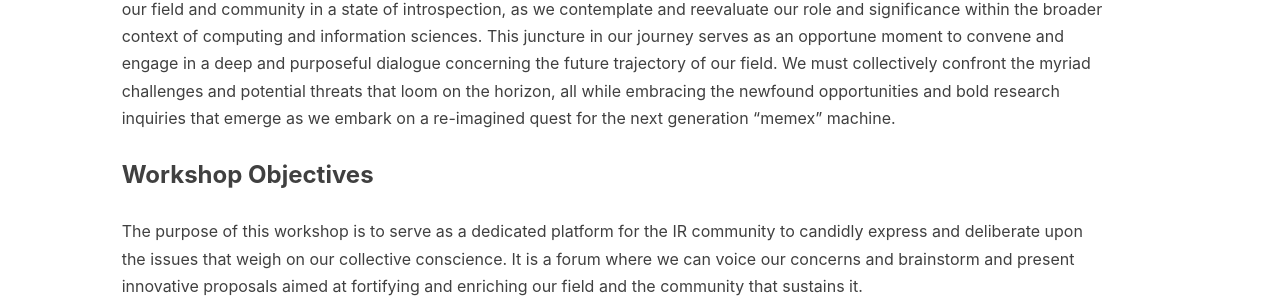
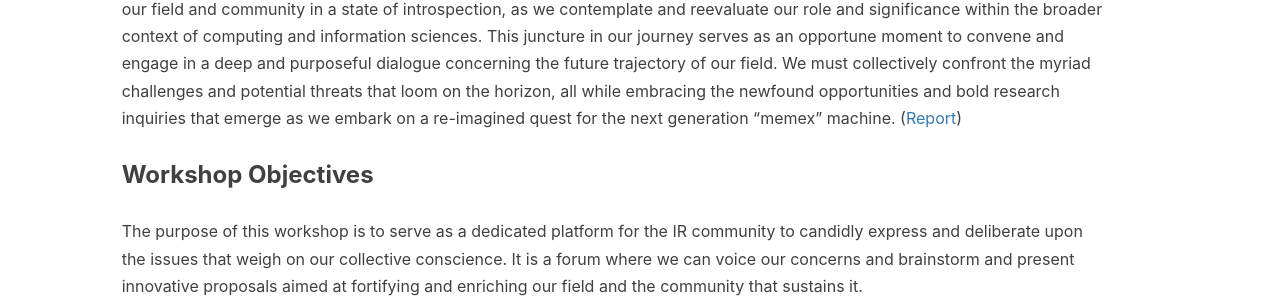
Before and after one commit to SearchFutures/SearchFutures.github.io, a Jekyll site: the page built from index.md, in a window 1280 px wide and 900 px high, scrolled down 331 px. Shown: the part 315-616 px from the top of the window. Built offline with Jekyll 4.4.1, drawn with Linux system fonts in a browser that asks for light colours; nearby versions of some CDN libraries; our own code applies the rules of GitHub Pages for plain Markdown files; some of the changed text lies outside the part shown.

Commit message:
Update index.md

```diff
--- a/index.md
+++ b/index.md
@@ -5,7 +5,7 @@ description: ""
 
 ## <a name='About Us' style="color: black !important; text-decoration: none; text-align: center;"> The 2nd Search Futures Workshop </a>
 <br/>
-The field of Information Retrieval (IR) is undergoing a profound transformation, spurred by the continual evolution and breakthroughs in the realm of artificial intelligence and the broader changing research landscape. This reformation period finds our field and community in a state of introspection, as we contemplate and reevaluate our role and significance within the broader context of computing and information sciences. This juncture in our journey serves as an opportune moment to convene and engage in a deep and purposeful dialogue concerning the future trajectory of our field. We must collectively confront the myriad challenges and potential threats that loom on the horizon, all while embracing the newfound opportunities and bold research inquiries that emerge as we embark on a re-imagined quest for the next generation “memex” machine.
+The field of Information Retrieval (IR) is undergoing a profound transformation, spurred by the continual evolution and breakthroughs in the realm of artificial intelligence and the broader changing research landscape. This reformation period finds our field and community in a state of introspection, as we contemplate and reevaluate our role and significance within the broader context of computing and information sciences. This juncture in our journey serves as an opportune moment to convene and engage in a deep and purposeful dialogue concerning the future trajectory of our field. We must collectively confront the myriad challenges and potential threats that loom on the horizon, all while embracing the newfound opportunities and bold research inquiries that emerge as we embark on a re-imagined quest for the next generation “memex” machine. (<a href="https://dl.acm.org/doi/10.1145/3687273.3687288">Report</a>)
 
 ### Workshop Objectives
 
@@ -84,6 +84,7 @@ Workshop: TBD
 ## <a name='Schedule' style="color: black !important; text-decoration: none; text-align: center;"> Schedule </a>
 TBD
 
+
 ## <a name='Organisers' style="color: black !important; text-decoration: none;"> Organisers </a>
 
 **Charlie Clarke**, University of Waterloo
```
